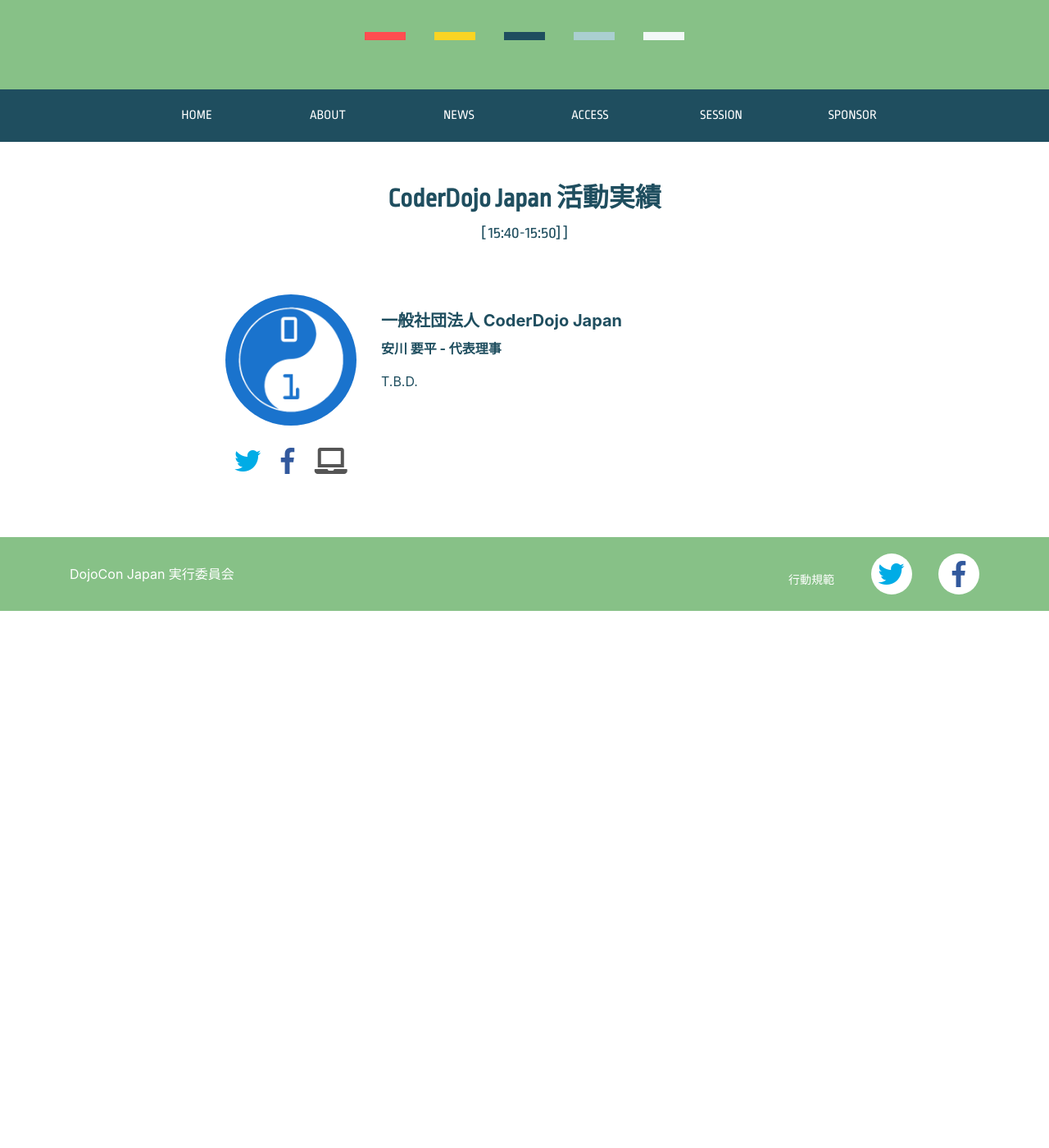
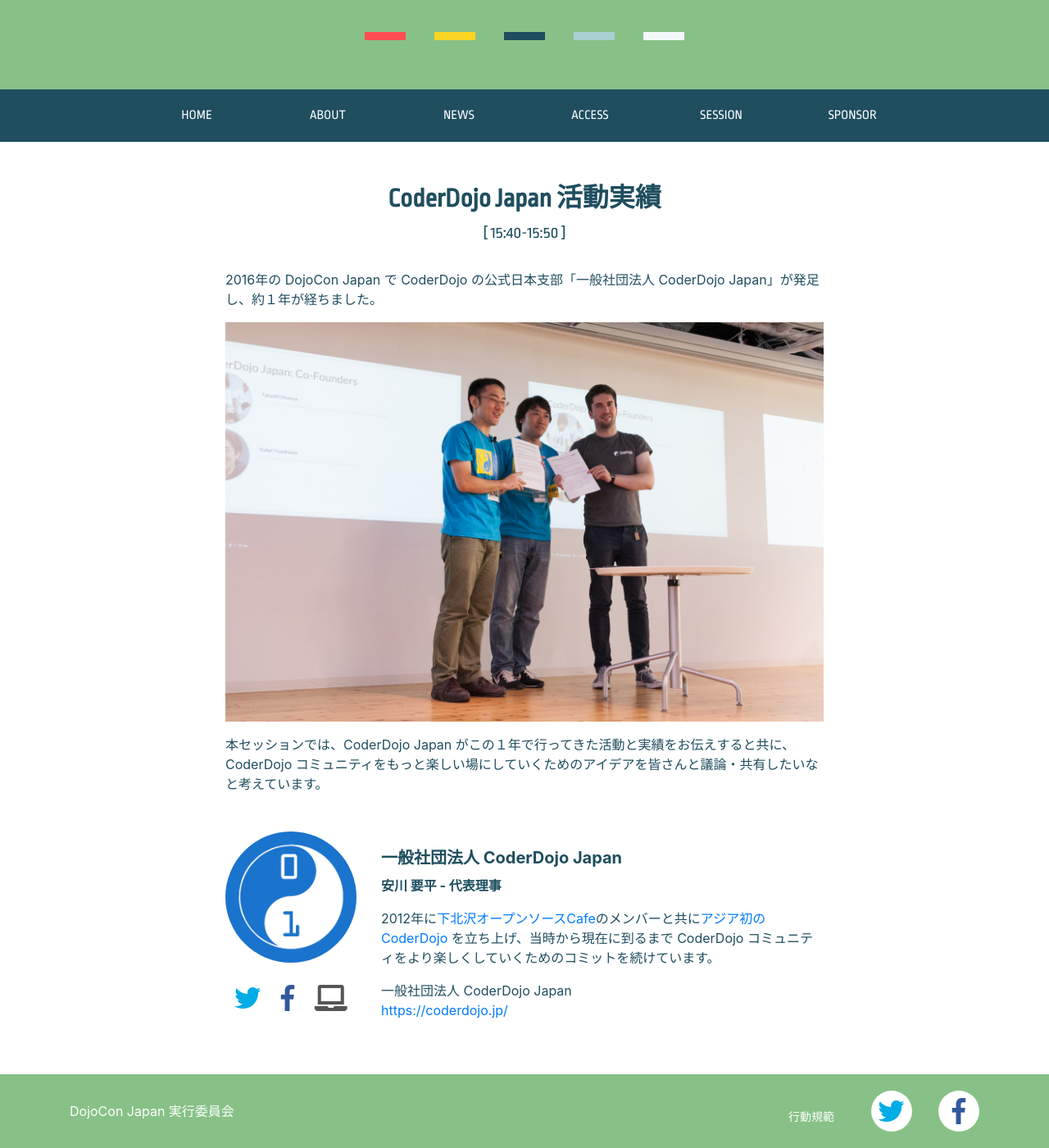
Before and after one commit to coderdojo-japan/dojocon2018.coderdojo.jp, a Jekyll site: the page built from _session/1540_yohei-yasukawa.md, in a window 1280 px wide and 1400 px high, scrolled down 189 px. Shown: the whole window at 82% size. Built offline with Jekyll 4.4.1, drawn with Linux system fonts in a browser that asks for light colours; nearby versions of some CDN libraries; before the commit the page ends 934 px from its top, so only the background shows below that.

Commit message:
Add description to @CoderDojoJapan's session

```diff
--- a/_session/1540_yohei-yasukawa.md
+++ b/_session/1540_yohei-yasukawa.md
@@ -4,13 +4,24 @@
 description: CoderDojo Japan の活動実績を報告します
 thumbnail: coderdojo-japan.png
 speaker-name: 一般社団法人 CoderDojo Japan
-time-schedule: 15:40-15:50]
+time-schedule: 15:40-15:50
 position: 安川 要平 - 代表理事
 speaker-info: "
-T.B.D.
+
+<p>2012年に<a href='https://osscafe.business.site/'>下北沢オープンソースCafe</a>のメンバーと共に<a href='https://www.facebook.com/note.php?note_id=321408997945053&id=204862942932993'>アジア初の CoderDojo</a> を立ち上げ、当時から現在に到るまで CoderDojo コミュニティをより楽しくしていくためのコミットを続けています。</p>
+
+<p>一般社団法人 CoderDojo Japan<br>
+<a href='https://coderdojo.jp/'>https://coderdojo.jp/</a>
+</p>
 "
 twitter: https://twitter.com/CoderDojoJapan
 facebook: https://facebook.com/coderdojo.jp
 url-link: https://coderdojo.jp
 layout: session
 ---
+
+2016年の DojoCon Japan で CoderDojo の公式日本支部「一般社団法人 CoderDojo Japan」が発足し、約１年が経ちました。
+
+[![一般社団法人 CoderDojo Japan 調印式](/img/2016-09-04-thumbnail.jpg)](http://dojocon2016.coderdojo.jp/2016/09/04/coderdojo-japan-was-established.html)
+
+本セッションでは、CoderDojo Japan がこの１年で行ってきた活動と実績をお伝えすると共に、CoderDojo コミュニティをもっと楽しい場にしていくためのアイデアを皆さんと議論・共有したいなと考えています。
```
Also changed, not shown: img/2016-09-04-thumbnail.jpg (added).
